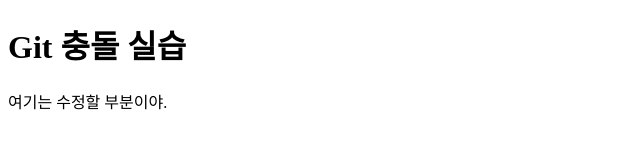
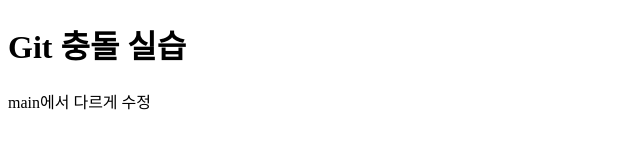
Before and after one commit to sleeepingzamong/conflict-test, a plain HTML site: page index.html in a window 1280 px wide. Shown: the full height of the page, 0-640 px from the left. Drawn offline with Linux system fonts and the light colour scheme.

Commit message:
main에서 수정

```diff
--- a/index.html
+++ b/index.html
@@ -6,6 +6,6 @@
 </head>
 <body>
     <h1>Git 충돌 실습</h1>
-    <p>여기는 수정할 부분이야.</p>
+    <p>main에서 다르게 수정</p>
 </body>
 </html>
```
